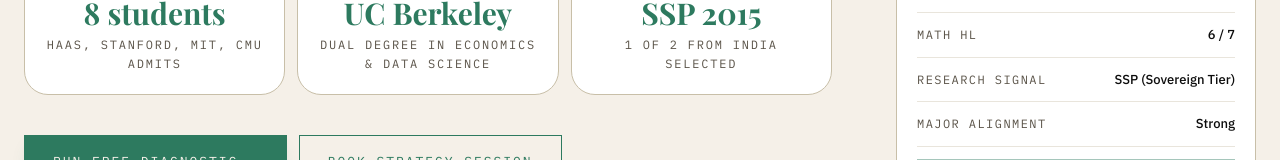
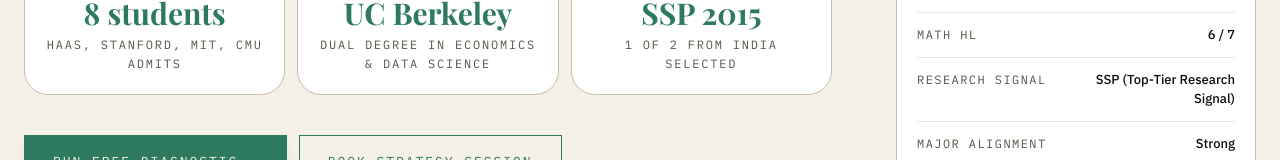
Before and after one commit to skrt-apps/admissions-site, a React (Vite) app: page / in a window 1280 px wide. Shown: the part 510-670 px from the top of the page. Built offline with nearby package versions, Linux system fonts and the light colour scheme; no server answers; a web font is replaced by a local one.

Commit message:
Fix diagnostic/report copy and remove deprecated language

```diff
--- a/src/pages/Diagnostic.jsx
+++ b/src/pages/Diagnostic.jsx
@@ -520,7 +520,7 @@
               </p>
               <div className="grid grid-cols-1 sm:grid-cols-3 gap-3">
                 <a
-                  href="https://wa.me/918904176520?text=I%20just%20completed%20the%20Profile%20Diagnostic%20Lab%20and%20would%20like%20to%20discuss%20the%2090-day%20blueprint%20for%20my%20child."
+                href="https://wa.me/918904176520?text=I%20just%20completed%20the%20Profile%20Diagnostic%20Report%20and%20would%20like%20to%20discuss%20the%2090-day%20blueprint%20for%20my%20child."
                   target="_blank"
                   rel="noopener noreferrer"
                   className="flex items-center justify-center gap-2 py-3.5 px-4 bg-[#25d366] text-ink font-mono text-[13px] tracking-[0.1em] uppercase font-medium"
@@ -528,7 +528,7 @@
                   <WhatsAppIcon /> WhatsApp
                 </a>
                 <a
-                  href="mailto:sukrit@roadtoivies.com?subject=Profile%20Diagnostic%20Lab%20Analysis%20Request"
+                  href="mailto:sukrit@roadtoivies.com?subject=Profile%20Diagnostic%20Report%20Analysis%20Request"
                   className="flex items-center justify-center gap-2 py-3.5 px-4 bg-[#ea4335] text-white font-mono text-[13px] tracking-[0.1em] uppercase font-medium"
                 >
                   <EmailIcon /> Email
--- a/src/pages/Home.jsx
+++ b/src/pages/Home.jsx
@@ -297,7 +297,7 @@
               ["Predicted IB",     "39 / 42"],
               ["SAT Score",        "1540"],
               ["Math HL",          "6 / 7"],
-              ["Research Signal",  "SSP (Sovereign Tier)"],
+              ["Research Signal",  "SSP (Top-Tier Research Signal)"],
               ["Major Alignment",  "Strong"],
             ].map(([label, val]) => (
               <div key={label} className="flex justify-between items-baseline gap-4 border-b border-rule/40 pb-3 last:border-0 last:pb-0">
```
